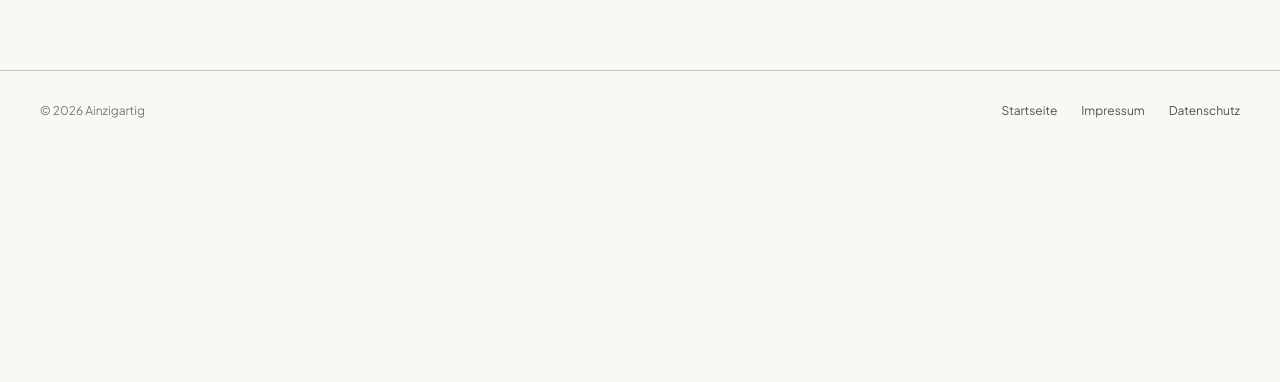
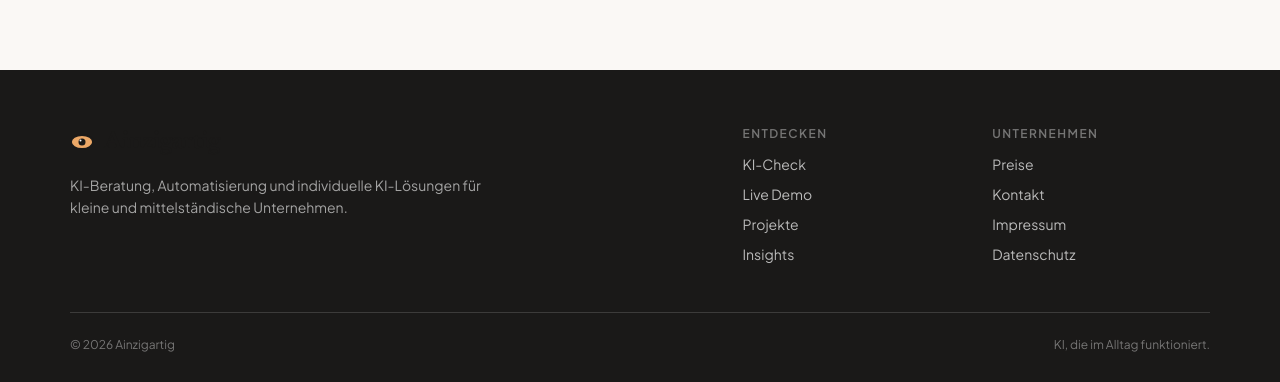
Before and after one commit to igoingtodevx/Ainzigartig-Draft, a React (Vite) app: page / in a window 1280 px wide. Shown: the part 7897-8279 px from the top of the page. Before the commit the page ends 8048 px from the top, so only its background shows below. Built offline with nearby package versions, Linux system fonts and the light colour scheme; no server answers.

Commit message:
style: finish Marvin-style footer

```diff
--- a/components/Footer.tsx
+++ b/components/Footer.tsx
@@ -1,25 +1,54 @@
 import React from 'react';
 import { Link } from 'react-router-dom';
 
-export const Footer: React.FC = () => {
-  return (
-    <footer className="border-t border-faint/40 py-8 px-6 md:px-8">
-      <div className="max-w-[1200px] mx-auto flex flex-col md:flex-row justify-between items-start md:items-center gap-4">
-        <span className="text-xs text-faint font-body">
-          © 2026 Ainzigartig
-        </span>
-        <div className="flex gap-6 text-xs text-muted font-body">
-          <Link to="/" className="hover:text-ink transition-colors duration-200">
-            Startseite
+const EyeMark: React.FC = () => (
+  <svg width="24" height="16" viewBox="0 0 24 16" fill="none" aria-hidden="true">
+    <ellipse cx="12" cy="8" rx="11" ry="7" stroke="currentColor" strokeWidth="1.8" fill="#ECA867" />
+    <circle cx="12" cy="8" r="3.5" fill="#1A1918" />
+    <circle cx="10.5" cy="6.5" r="1" fill="#FFFFFF" />
+  </svg>
+);
+
+export const Footer: React.FC = () => (
+  <footer className="bg-ink text-white pt-14 pb-8 px-6">
+    <div className="max-w-[1140px] mx-auto">
+      <div className="grid md:grid-cols-[1.15fr_.85fr] gap-10 pb-12 border-b border-white/15">
+        <div>
+          <Link to="/" className="inline-flex items-center gap-2.5 text-white">
+            <EyeMark />
+            <span className="font-editorial text-2xl font-semibold tracking-[-0.02em]">Ainzigartig</span>
           </Link>
-          <Link to="/impressum" className="hover:text-ink transition-colors duration-200">
-            Impressum
-          </Link>
-          <Link to="/datenschutz" className="hover:text-ink transition-colors duration-200">
-            Datenschutz
-          </Link>
+          <p className="text-sm text-white/60 leading-relaxed mt-4 max-w-md">
+            KI-Beratung, Automatisierung und individuelle KI-Lösungen für kleine und mittelständische Unternehmen.
+          </p>
+        </div>
+
+        <div className="grid grid-cols-2 gap-8 text-sm">
+          <div>
+            <p className="text-white/40 text-xs uppercase tracking-[0.12em] font-semibold mb-3">Entdecken</p>
+            <div className="flex flex-col gap-2.5">
+              <Link to="/ki-analyse" className="text-white/70 hover:text-white transition-colors">KI-Check</Link>
+              <Link to="/live-demo" className="text-white/70 hover:text-white transition-colors">Live Demo</Link>
+              <Link to="/projekte" className="text-white/70 hover:text-white transition-colors">Projekte</Link>
+              <Link to="/insights" className="text-white/70 hover:text-white transition-colors">Insights</Link>
+            </div>
+          </div>
+          <div>
+            <p className="text-white/40 text-xs uppercase tracking-[0.12em] font-semibold mb-3">Unternehmen</p>
+            <div className="flex flex-col gap-2.5">
+              <Link to="/preise" className="text-white/70 hover:text-white transition-colors">Preise</Link>
+              <Link to="/#kontakt" className="text-white/70 hover:text-white transition-colors">Kontakt</Link>
+              <Link to="/impressum" className="text-white/70 hover:text-white transition-colors">Impressum</Link>
+              <Link to="/datenschutz" className="text-white/70 hover:text-white transition-colors">Datenschutz</Link>
+            </div>
+          </div>
         </div>
       </div>
-    </footer>
-  );
-};
+
+      <div className="pt-6 flex flex-col sm:flex-row justify-between gap-3 text-xs text-white/40">
+        <span>© 2026 Ainzigartig</span>
+        <span>KI, die im Alltag funktioniert.</span>
+      </div>
+    </div>
+  </footer>
+);
```
